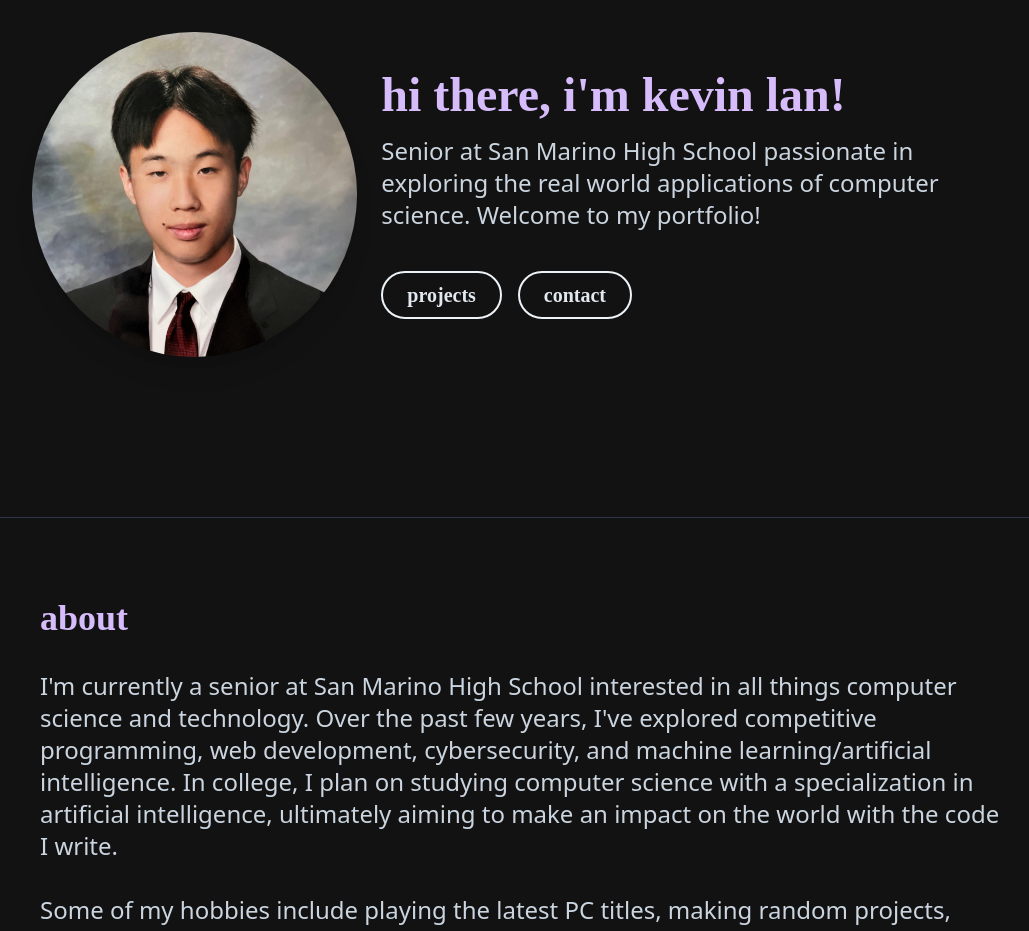
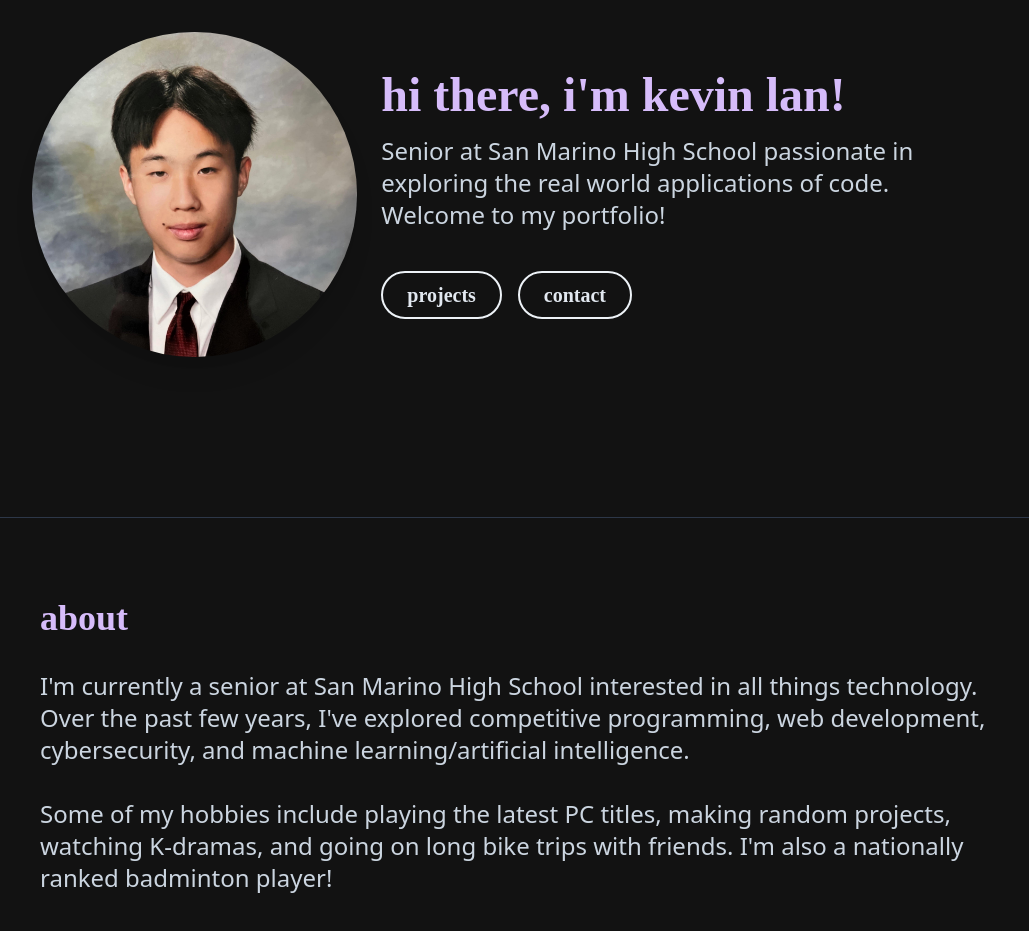
Before and after one commit to kevinjl321/portfolio, a React (Create React App) app: page / in a window 1280 px wide. Shown: the part 220-1151 px from the top of the page, without its empty margins (120-1149 px from the left). Built offline with nearby package versions, Linux system fonts and the light colour scheme.

Commit message:
rework descriptions

```diff
--- a/src/components/About.tsx
+++ b/src/components/About.tsx
@@ -13,9 +13,8 @@ export class About extends Component {
           </div>
           <div className="mb-8">
             <p className="mb-8 text-xl md:text-2xl">
-              I'm currently a senior at San Marino High School interested in all things computer science and technology. Over the past few years, I've explored
-              competitive programming, web development, cybersecurity, and machine learning/artificial intelligence. In college, I plan on studying computer science with a specialization
-              in artificial intelligence, ultimately aiming to make an impact on the world with the code I write.
+              I'm currently a senior at San Marino High School interested in all things technology. Over the past few years, I've explored
+              competitive programming, web development, cybersecurity, and machine learning/artificial intelligence.
               <br></br>
               <br></br>
               Some of my hobbies include playing the latest PC titles, making random projects, watching K-dramas,
--- a/src/components/Hero.tsx
+++ b/src/components/Hero.tsx
@@ -15,7 +15,7 @@ export class Hero extends Component {
                             hi there, i'm kevin lan!
                         </h2>
                         <h3 className="w-full mb-6 text-xl text-center text-gray-400 font-body md:text-xl lg:text-2xl md:text-left md:max-w-md lg:max-w-xl">
-                        Senior at San Marino High School passionate in exploring the real world applications of computer science. Welcome to my portfolio!
+                        Senior at San Marino High School passionate in exploring the real world applications of code. Welcome to my portfolio!
                         </h3>
                         <div className="flex flex-row items-center">
                             <a href = "#projects" className="special px-6 py-2 text-xl border-2 rounded-full text-gray-300 font-bold border-gray-200 text-center transition duration-500 ease-in-out hover:bg-purple-300 hover:text-gray-900 hover:border-gray-900 md:text-xl mt-4 mr-4">projects</a>
```
